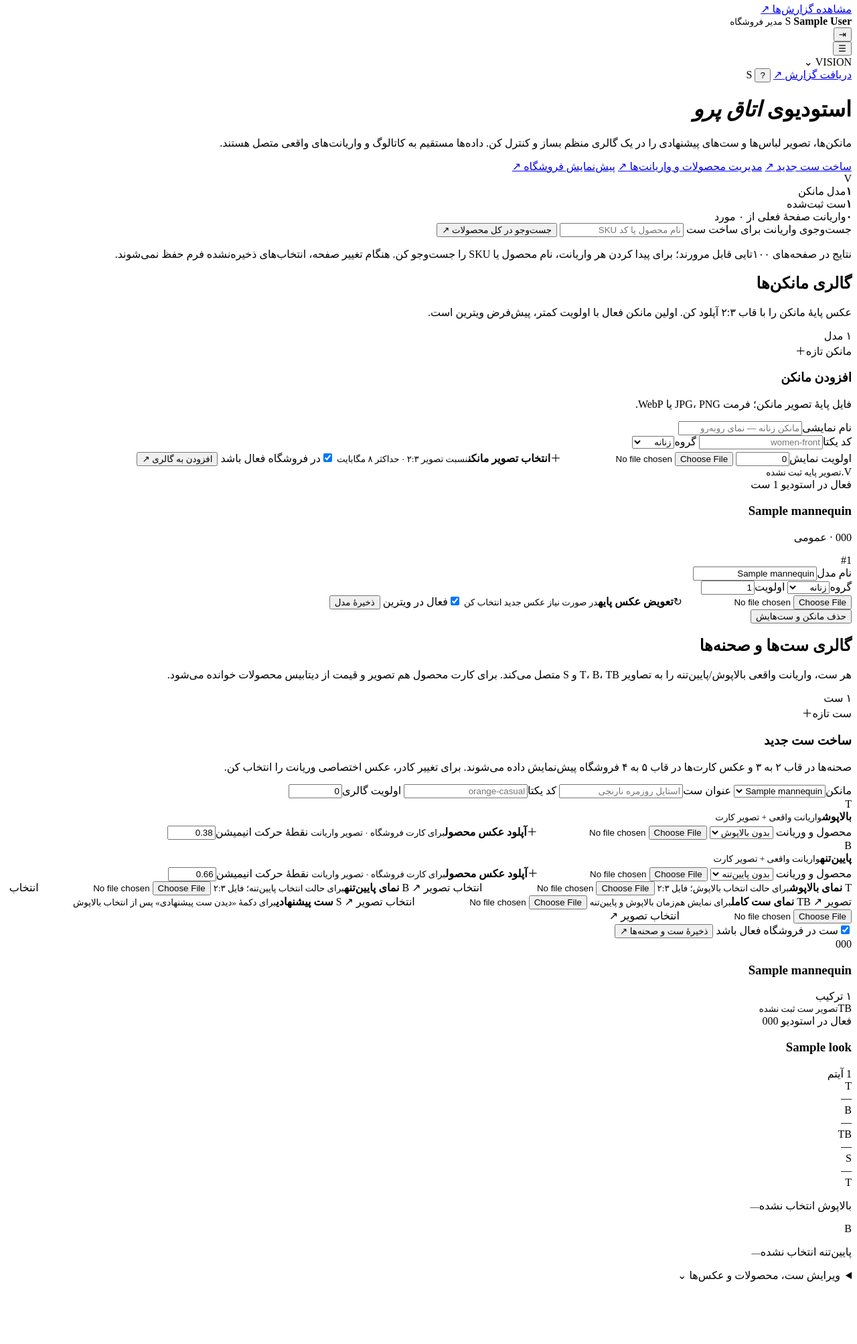
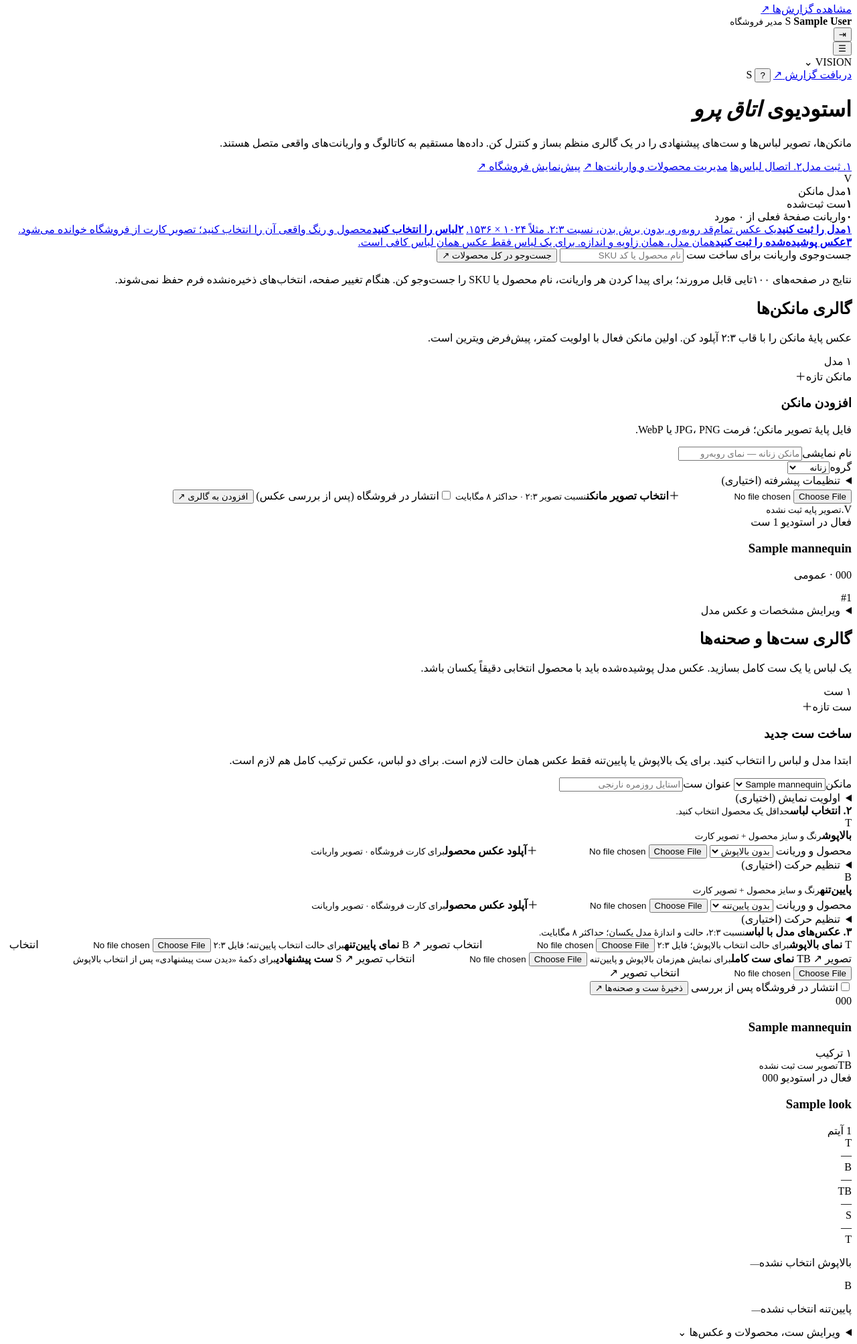
Before and after one commit to MREZA-MJDi/vision, a Laravel app: page /admin/try-on in a window 1280 px wide. Shown: the part 249-2256 px from the top of the page at 67% size. Before the commit the page ends 2163 px from the top, so only its background shows below. Run offline with Laravel 12, Linux system fonts and the light colour scheme; a user stored in the database is signed in; tables that the repository leaves empty hold one stand-in row (values such as "Sample post"); some libraries are stand-ins or nearby versions.

Commit message:
Simplify fitting studio into guided model, garment and scene steps with direct preview links

```diff
--- a/resources/views/admin/fitting-room-studio/index.blade.php
+++ b/resources/views/admin/fitting-room-studio/index.blade.php
@@ -9,7 +9,7 @@
             <h1>استودیوی <em>اتاق پرو</em></h1>
             <p>مانکن‌ها، تصویر لباس‌ها و ست‌های پیشنهادی را در یک گالری منظم بساز و کنترل کن. داده‌ها مستقیم به کاتالوگ و واریانت‌های واقعی متصل هستند.</p>
             <div class="fr-hero__actions">
-                <a class="fr-button fr-button--primary" href="#fr-looks">ساخت ست جدید <span>↗</span></a>
+                <a class="fr-button fr-button--primary" href="#fr-mannequins">۱. ثبت مدل</a><a class="fr-button" href="#fr-looks">۲. اتصال لباس‌ها</a>
                 <a class="fr-button" href="{{ route('commerce-admin.products.index') }}">مدیریت محصولات و واریانت‌ها <span>↗</span></a>
                 <a class="fr-button" href="{{ route('shop.index') }}" target="_blank" rel="noopener">پیش‌نمایش فروشگاه <span>↗</span></a>
             </div>
@@ -21,6 +21,15 @@
             <div><strong>{{ \App\Support\Money::number($variants->count()) }}</strong><span>واریانت صفحهٔ فعلی از {{ \App\Support\Money::number($variants->total()) }} مورد</span></div>
         </div>
     </header>
+    @if($errors->any())
+        <section class="fr-feedback fr-feedback--error" role="alert"><strong>اطلاعات نیاز به اصلاح دارد.</strong><ul>@foreach($errors->all() as $error)<li>{{ $error }}</li>@endforeach</ul></section>
+    @endif
+    @if(session('status'))<p class="fr-feedback" role="status">{{ session('status') }}</p>@endif
+    <nav class="fr-guide-grid" aria-label="راهنمای ساخت اتاق پرو">
+        <a href="#fr-mannequins"><b>۱</b><strong>مدل را ثبت کنید</strong><span>یک عکس تمام‌قد روبه‌رو، بدون برش بدن، نسبت ۲:۳. مثلاً ۱۰۲۴ × ۱۵۳۶.</span></a>
+        <a href="#fr-looks"><b>۲</b><strong>لباس را انتخاب کنید</strong><span>محصول و رنگ واقعی آن را انتخاب کنید؛ تصویر کارت از فروشگاه خوانده می‌شود.</span></a>
+        <a href="#fr-looks"><b>۳</b><strong>عکس پوشیده‌شده را ثبت کنید</strong><span>همان مدل، همان زاویه و اندازه. برای یک لباس فقط عکس همان لباس کافی است.</span></a>
+    </nav>
 
     <form method="GET" action="{{ route('commerce-admin.try-on.index') }}" class="fr-panel fr-variant-search" role="search">
         <label class="fr-field" for="fr-variant-search-input"><span>جست‌وجوی واریانت برای ساخت ست</span>
@@ -62,17 +71,17 @@
                     @csrf
                     <label class="fr-field"><span>نام نمایشی</span><input name="label" value="{{ old('label') }}" placeholder="مانکن زنانه — نمای روبه‌رو" required maxlength="160"></label>
                     <div class="fr-form-row">
-                        <label class="fr-field"><span>کد یکتا</span><input name="code" value="{{ old('code') }}" placeholder="women-front" pattern="[a-zA-Z0-9_-]+" required maxlength="80"></label>
+                        <input type="hidden" name="code" value="{{ old('code') }}">
                         <label class="fr-field"><span>گروه</span><select name="audience" required><option value="women">زنانه</option><option value="men">مردانه</option><option value="all">عمومی</option></select></label>
                     </div>
-                    <label class="fr-field"><span>اولویت نمایش</span><input type="number" name="sort_order" value="0" min="0" max="65535"></label>
+                    <details class="fr-advanced"><summary>تنظیمات پیشرفته (اختیاری)</summary><label class="fr-field"><span>اولویت نمایش</span><input type="number" name="sort_order" value="0" min="0" max="65535"></label></details>
                     <label class="fr-upload">
                         <input type="file" name="base_image" accept="image/png,image/webp,image/jpeg" required data-fr-preview-input>
                         <span class="fr-upload__icon">＋</span><strong>انتخاب تصویر مانکن</strong><small>نسبت تصویر ۲:۳ · حداکثر ۸ مگابایت</small>
                         <img class="fr-preview-image" alt="پیش‌نمایش فایل انتخابی" data-fr-preview hidden>
                         <small class="fr-preview-status" data-fr-preview-status aria-live="polite"></small>
                     </label>
-                    <label class="fr-check"><input type="checkbox" name="is_active" value="1" checked><span>در فروشگاه فعال باشد</span></label>
+                    <label class="fr-check"><input type="checkbox" name="is_active" value="1" @checked(old('is_active', false))><span>انتشار در فروشگاه (پس از بررسی عکس)</span></label>
                     <button class="fr-button fr-button--primary fr-button--wide" type="submit">افزودن به گالری <span>↗</span></button>
                 </form>
             </section>
@@ -90,6 +99,8 @@
                     </div>
                     <div class="fr-mannequin-card__body">
                         <div class="fr-mannequin-card__title"><div><h3>{{ $mannequin->label }}</h3><p>{{ $mannequin->code }} · {{ $mannequin->audience === 'women' ? 'زنانه' : ($mannequin->audience === 'men' ? 'مردانه' : 'عمومی') }}</p></div><span class="fr-order">#{{ $mannequin->sort_order }}</span></div>
+                        @if($mannequin->baseMedia?->url)<a class="fr-button fr-button--wide" href="{{ route('shop.index', ['preview_model' => $mannequin->code]) }}" target="_blank" rel="noopener">تست این مدل در فروشگاه</a>@endif
+                        <details class="fr-edit-details"><summary>ویرایش مشخصات و عکس مدل</summary>
                         <form method="POST" action="{{ route('commerce-admin.try-on.mannequins.update', $mannequin) }}" enctype="multipart/form-data" class="fr-compact-form">
                             @csrf @method('PUT')
                             <label class="fr-field"><span>نام مدل</span><input name="label" value="{{ $mannequin->label }}" required maxlength="160"></label>
@@ -106,6 +117,7 @@
                             @csrf @method('DELETE')
                             <button class="fr-danger-link" type="submit">حذف مانکن و ست‌هایش</button>
                         </form>
+                        </details>
                     </div>
                 </article>
             @empty
@@ -116,7 +128,7 @@
 
     <section class="fr-section" id="fr-looks">
         <div class="fr-section__head">
-            <div><h2>گالری ست‌ها و صحنه‌ها</h2><p>هر ست، واریانت واقعی بالاپوش/پایین‌تنه را به تصاویر T، B، TB و S متصل می‌کند. برای کارت محصول هم تصویر و قیمت از دیتابیس محصولات خوانده می‌شود.</p></div>
+            <div><h2>گالری ست‌ها و صحنه‌ها</h2><p>یک لباس یا یک ست کامل بسازید. عکس مدل پوشیده‌شده باید با محصول انتخابی دقیقاً یکسان باشد.</p></div>
             <span class="fr-section__count">{{ \App\Support\Money::number($mannequins->sum('looks_count')) }} ست</span>
         </div>
 
@@ -126,32 +138,32 @@
             @if($mannequins->isEmpty())
                 <p class="fr-muted"><a href="#fr-mannequins">برای ذخیرهٔ ست، ابتدا یک مانکن اضافه کن.</a></p>
             @endif
-            <p class="fr-muted">صحنه‌ها در قاب ۲ به ۳ و عکس کارت‌ها در قاب ۵ به ۴ فروشگاه پیش‌نمایش داده می‌شوند. برای تغییر کادر، عکس اختصاصی وریانت را انتخاب کن.</p>
+            <p class="fr-muted">ابتدا مدل و لباس را انتخاب کنید. برای یک بالاپوش یا پایین‌تنه فقط عکس همان حالت لازم است. برای دو لباس، عکس ترکیب کامل هم لازم است.</p>
             <form method="POST" action="{{ route('commerce-admin.try-on.looks.store') }}" enctype="multipart/form-data">
                 @csrf
                 <div class="fr-look-meta">
-                    <label class="fr-field"><span>مانکن</span><select name="mannequin_id" required>@foreach($mannequins as $mannequin)<option value="{{ $mannequin->id }}">{{ $mannequin->label }}{{ $mannequin->is_active ? '' : ' (غیرفعال)' }}</option>@endforeach</select></label>
+                    <label class="fr-field"><span>مانکن</span><select name="mannequin_id" required data-fr-model>@foreach($mannequins as $mannequin)<option value="{{ $mannequin->id }}" data-audience="{{ $mannequin->audience }}" @selected((int) old('mannequin_id') === $mannequin->id)>{{ $mannequin->label }}{{ $mannequin->is_active ? '' : ' (غیرفعال)' }}</option>@endforeach</select></label>
                     <label class="fr-field"><span>عنوان ست</span><input name="label" value="{{ old('label') }}" placeholder="استایل روزمره نارنجی" required maxlength="160"></label>
-                    <label class="fr-field"><span>کد یکتا</span><input name="code" value="{{ old('code') }}" placeholder="orange-casual" pattern="[a-zA-Z0-9_-]+" required maxlength="80"></label>
-                    <label class="fr-field"><span>اولویت گالری</span><input type="number" name="sort_order" value="0" min="0" max="65535"></label>
+                    <input type="hidden" name="code" value="{{ old('code') }}">
+                    <details class="fr-advanced"><summary>اولویت نمایش (اختیاری)</summary><label class="fr-field"><span>اولویت گالری</span><input type="number" name="sort_order" value="0" min="0" max="65535"></label></details>
                 </div>
-                <div class="fr-look-products">
+                <div class="fr-step-heading"><strong>۲. انتخاب لباس</strong><small>حداقل یک محصول انتخاب کنید.</small></div><div class="fr-look-products">
                     <div class="fr-assignment">
-                        <div class="fr-assignment__title"><span class="fr-slot-icon">T</span><div><strong>بالاپوش</strong><small>واریانت واقعی + تصویر کارت</small></div></div>
+                        <div class="fr-assignment__title"><span class="fr-slot-icon">T</span><div><strong>بالاپوش</strong><small>رنگ و سایز محصول + تصویر کارت</small></div></div>
                         @include('admin.fitting-room-studio.variant-picker', ['slot' => 'top', 'slotLabel' => 'بالاپوش', 'currentVariant' => null])
                         <label class="fr-upload fr-upload--compact"><input type="file" name="top_product_image" accept="image/png,image/webp,image/jpeg" data-fr-preview-input><span class="fr-upload__icon">＋</span><strong>آپلود عکس محصول</strong><small>برای کارت فروشگاه · تصویر واریانت</small><img class="fr-preview-image" alt="پیش‌نمایش فایل انتخابی" data-fr-preview hidden>
                         <small class="fr-preview-status" data-fr-preview-status aria-live="polite"></small></label>
-                        <label class="fr-field"><span>نقطهٔ حرکت انیمیشن</span><input type="number" name="fit_y_top" value="0.38" min="0" max="1" step="0.01"></label>
+                        <details class="fr-advanced"><summary>تنظیم حرکت (اختیاری)</summary><label class="fr-field"><span>موقعیت پایان حرکت</span><input type="number" name="fit_y_top" value="0.38" min="0" max="1" step="0.01"></label></details>
                     </div>
                     <div class="fr-assignment">
-                        <div class="fr-assignment__title"><span class="fr-slot-icon">B</span><div><strong>پایین‌تنه</strong><small>واریانت واقعی + تصویر کارت</small></div></div>
+                        <div class="fr-assignment__title"><span class="fr-slot-icon">B</span><div><strong>پایین‌تنه</strong><small>رنگ و سایز محصول + تصویر کارت</small></div></div>
                         @include('admin.fitting-room-studio.variant-picker', ['slot' => 'bottom', 'slotLabel' => 'پایین‌تنه', 'currentVariant' => null])
                         <label class="fr-upload fr-upload--compact"><input type="file" name="bottom_product_image" accept="image/png,image/webp,image/jpeg" data-fr-preview-input><span class="fr-upload__icon">＋</span><strong>آپلود عکس محصول</strong><small>برای کارت فروشگاه · تصویر واریانت</small><img class="fr-preview-image" alt="پیش‌نمایش فایل انتخابی" data-fr-preview hidden>
                         <small class="fr-preview-status" data-fr-preview-status aria-live="polite"></small></label>
-                        <label class="fr-field"><span>نقطهٔ حرکت انیمیشن</span><input type="number" name="fit_y_bottom" value="0.66" min="0" max="1" step="0.01"></label>
+                        <details class="fr-advanced"><summary>تنظیم حرکت (اختیاری)</summary><label class="fr-field"><span>موقعیت پایان حرکت</span><input type="number" name="fit_y_bottom" value="0.66" min="0" max="1" step="0.01"></label></details>
                     </div>
                 </div>
-                <div class="fr-scene-grid">
+                <div class="fr-step-heading"><strong>۳. عکس‌های مدل با لباس</strong><small>نسبت ۲:۳، حالت و اندازهٔ مدل یکسان؛ حداکثر ۸ مگابایت.</small></div><div class="fr-scene-grid">
                     @foreach([
                         ['preview_top','T','نمای بالاپوش','برای حالت انتخاب بالاپوش؛ فایل ۲:۳'],
                         ['preview_bottom','B','نمای پایین‌تنه','برای حالت انتخاب پایین‌تنه؛ فایل ۲:۳'],
@@ -161,14 +173,14 @@
                         <label class="fr-scene-upload">
                             <span class="fr-scene-upload__code">{{ $code }}</span>
                             <span class="fr-scene-upload__copy"><strong>{{ $title }}</strong><small>{{ $hint }}</small></span>
-                            <input type="file" name="{{ $input }}" accept="image/png,image/webp,image/jpeg" data-fr-preview-input>
+                            <input type="file" name="{{ $input }}" accept="image/png,image/webp,image/jpeg" data-fr-preview-input data-fr-scene>
                             <span class="fr-scene-upload__choose">انتخاب تصویر <span>↗</span></span>
                             <img class="fr-preview-image" alt="پیش‌نمایش فایل انتخابی" data-fr-preview hidden>
                         <small class="fr-preview-status" data-fr-preview-status aria-live="polite"></small>
                         </label>
                     @endforeach
                 </div>
-                <label class="fr-check"><input type="checkbox" name="is_active" value="1" checked><span>ست در فروشگاه فعال باشد</span></label>
+                <label class="fr-check"><input type="checkbox" name="is_active" value="1" @checked(old('is_active', false))><span>انتشار در فروشگاه پس از بررسی</span></label>
                 <button class="fr-button fr-button--primary fr-button--wide" type="submit" @disabled($mannequins->isEmpty())>ذخیرهٔ ست و صحنه‌ها <span>↗</span></button>
             </form>
         </section>
@@ -189,6 +201,8 @@
                                         <img src="{{ $look->previewCombinedMedia->url }}" alt="{{ $look->label }}" loading="lazy">
                                     @elseif($look->previewTopMedia?->url)
                                         <img src="{{ $look->previewTopMedia->url }}" alt="{{ $look->label }}" loading="lazy">
+                                    @elseif($look->previewBottomMedia?->url)
+                                        <img src="{{ $look->previewBottomMedia->url }}" alt="{{ $look->label }}" loading="lazy">
                                     @else
                                         <div class="fr-image-empty"><span>TB</span><small>تصویر ست ثبت نشده</small></div>
                                     @endif
@@ -216,28 +230,28 @@
                                         <form method="POST" action="{{ route('commerce-admin.try-on.looks.update', $look) }}" enctype="multipart/form-data">
                                             @csrf @method('PUT')
                                             <div class="fr-look-meta">
-                                                <label class="fr-field"><span>مانکن</span><select name="mannequin_id" required>@foreach($mannequins as $option)<option value="{{ $option->id }}" @selected($option->id === $mannequin->id)>{{ $option->label }}</option>@endforeach</select></label>
+                                                <label class="fr-field"><span>مانکن</span><select name="mannequin_id" required data-fr-model>@foreach($mannequins as $option)<option value="{{ $option->id }}" data-audience="{{ $option->audience }}" @selected($option->id === $mannequin->id)>{{ $option->label }}</option>@endforeach</select></label>
                                                 <label class="fr-field"><span>عنوان ست</span><input name="label" value="{{ $look->label }}" required maxlength="160"></label>
                                                 <label class="fr-field"><span>کد</span><input name="code" value="{{ $look->code }}" required pattern="[a-zA-Z0-9_-]+" maxlength="80"></label>
                                                 <label class="fr-field"><span>اولویت</span><input type="number" name="sort_order" value="{{ $look->sort_order }}" min="0" max="65535"></label>
                                             </div>
-                                            <div class="fr-look-products">
+                                            <div class="fr-step-heading"><strong>۲. انتخاب لباس</strong><small>حداقل یک محصول انتخاب کنید.</small></div><div class="fr-look-products">
                                                 <div class="fr-assignment">
-                                                    <div class="fr-assignment__title"><span class="fr-slot-icon">T</span><div><strong>بالاپوش</strong><small>تصویر کارت محصول واریانت</small></div></div>
+                                                    <div class="fr-assignment__title"><span class="fr-slot-icon">T</span><div><strong>بالاپوش</strong><small>تصویر کارت محصول</small></div></div>
                                                     @include('admin.fitting-room-studio.variant-picker', ['slot' => 'top', 'slotLabel' => 'بالاپوش', 'currentVariant' => $topItem?->variant])
                                                     <label class="fr-upload fr-upload--compact"><input type="file" name="top_product_image" accept="image/png,image/webp,image/jpeg" data-fr-preview-input><span class="fr-upload__icon">↻</span><strong>تعویض عکس کارت</strong><small>خالی بماند تا تصویر فعلی حفظ شود</small><img class="fr-preview-image" alt="پیش‌نمایش فایل انتخابی" data-fr-preview hidden>
                         <small class="fr-preview-status" data-fr-preview-status aria-live="polite"></small></label>
                                                     <label class="fr-field"><span>نقطهٔ حرکت</span><input type="number" name="fit_y_top" value="{{ $topItem?->fit_y ?? 0.38 }}" min="0" max="1" step="0.01"></label>
                                                 </div>
                                                 <div class="fr-assignment">
-                                                    <div class="fr-assignment__title"><span class="fr-slot-icon">B</span><div><strong>پایین‌تنه</strong><small>تصویر کارت محصول واریانت</small></div></div>
+                                                    <div class="fr-assignment__title"><span class="fr-slot-icon">B</span><div><strong>پایین‌تنه</strong><small>تصویر کارت محصول</small></div></div>
                                                     @include('admin.fitting-room-studio.variant-picker', ['slot' => 'bottom', 'slotLabel' => 'پایین‌تنه', 'currentVariant' => $bottomItem?->variant])
                                                     <label class="fr-upload fr-upload--compact"><input type="file" name="bottom_product_image" accept="image/png,image/webp,image/jpeg" data-fr-preview-input><span class="fr-upload__icon">↻</span><strong>تعویض عکس کارت</strong><small>خالی بماند تا تصویر فعلی حفظ شود</small><img class="fr-preview-image" alt="پیش‌نمایش فایل انتخابی" data-fr-preview hidden>
                         <small class="fr-preview-status" data-fr-preview-status aria-live="polite"></small></label>
                                                     <label class="fr-field"><span>نقطهٔ حرکت</span><input type="number" name="fit_y_bottom" value="{{ $bottomItem?->fit_y ?? 0.66 }}" min="0" max="1" step="0.01"></label>
                                                 </div>
                                             </div>
-                                            <div class="fr-scene-grid fr-scene-grid--compact">
+                                            <div class="fr-step-heading"><strong>۳. عکس‌های مدل با لباس</strong><small>در صورت تغییر مدل یا لباس، عکس جدید همان حالت را ثبت کنید.</small></div><div class="fr-scene-grid fr-scene-grid--compact">
                                                 @foreach([
                                                     ['preview_top','T','بالاپوش',$look->previewTopMedia?->url],
                                                     ['preview_bottom','B','پایین‌تنه',$look->previewBottomMedia?->url],
@@ -246,7 +260,7 @@
                                                 ] as [$input,$code,$title,$url])
                                                     <label class="fr-scene-upload">
                                                         <span class="fr-scene-upload__code">{{ $code }}</span><span class="fr-scene-upload__copy"><strong>{{ $title }}</strong><small>{{ $url ? 'عکس فعلی محفوظ است؛ برای تعویض فایل جدید انتخاب کن.' : 'هنوز تصویری ندارد.' }}</small></span>
-                                                        <input type="file" name="{{ $input }}" accept="image/png,image/webp,image/jpeg" data-fr-preview-input>
+                                                        <input type="file" name="{{ $input }}" accept="image/png,image/webp,image/jpeg" data-fr-preview-input data-fr-scene data-existing="{{ $url ? '1' : '0' }}">
                                                         @if($url)<img class="fr-scene-current" src="{{ $url }}" alt="صحنهٔ فعلی {{ $code }}">@endif
                                                         <span class="fr-scene-upload__choose">تعویض تصویر <span>↗</span></span><img class="fr-preview-image" alt="پیش‌نمایش فایل انتخابی" data-fr-preview hidden>
                         <small class="fr-preview-status" data-fr-preview-status aria-live="polite"></small>
@@ -270,7 +284,7 @@
         @endforeach
 
         @if($mannequins->isEmpty())
-            <div class="fr-empty"><strong>اولین مانکن را اضافه کن.</strong><span>برای ساخت ست‌ها، حداقل یک مانکن فعال لازم است.</span></div>
+            <div class="fr-empty"><strong>اولین مانکن را اضافه کن.</strong><span>برای ساخت ست‌ها، ابتدا یک مدل با عکس پایه ثبت کنید؛ می‌توانید آن را پیش از انتشار تست کنید.</span></div>
         @endif
     </section>
     <script type="application/json" id="fr-variant-cards">{!! \Illuminate\Support\Js::encode($variantCards) !!}</script>
```
